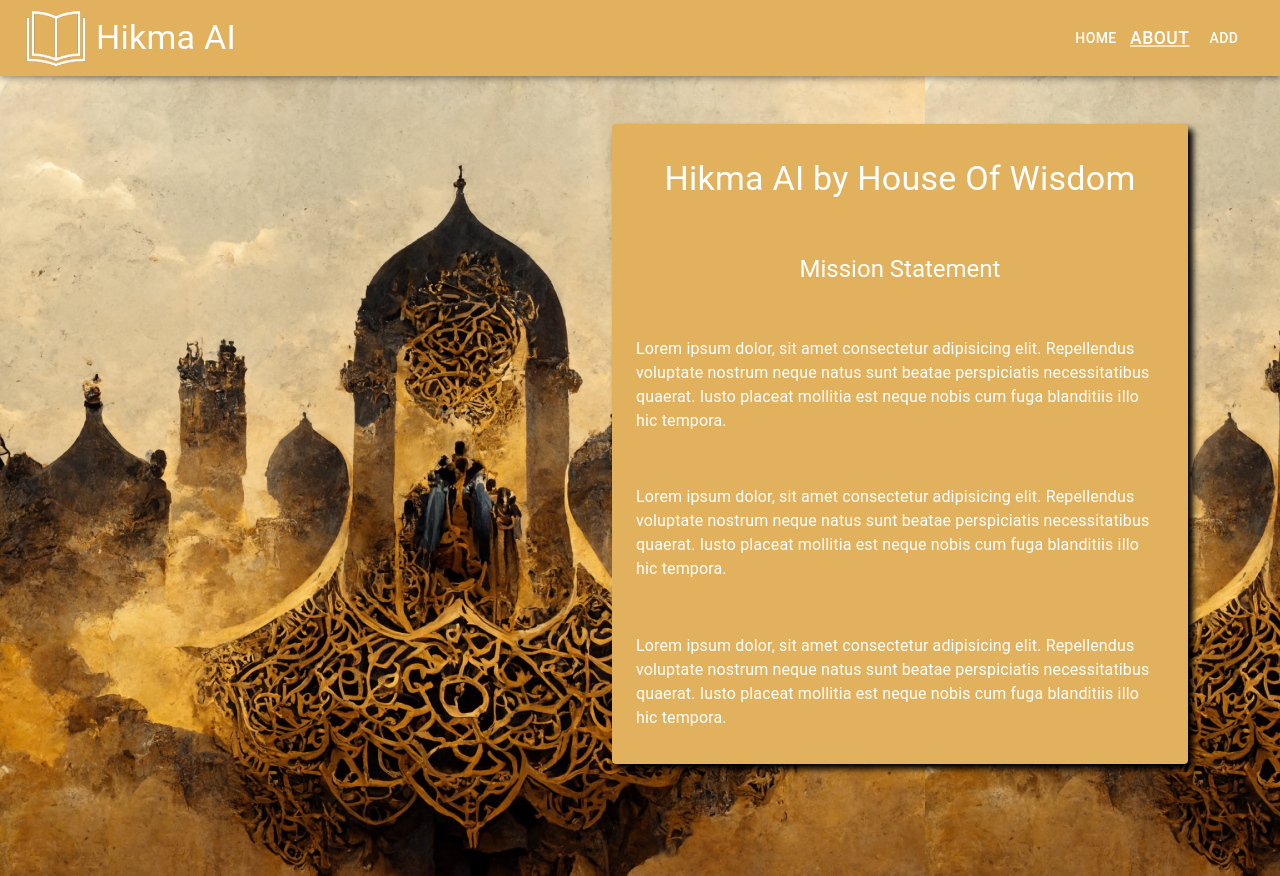
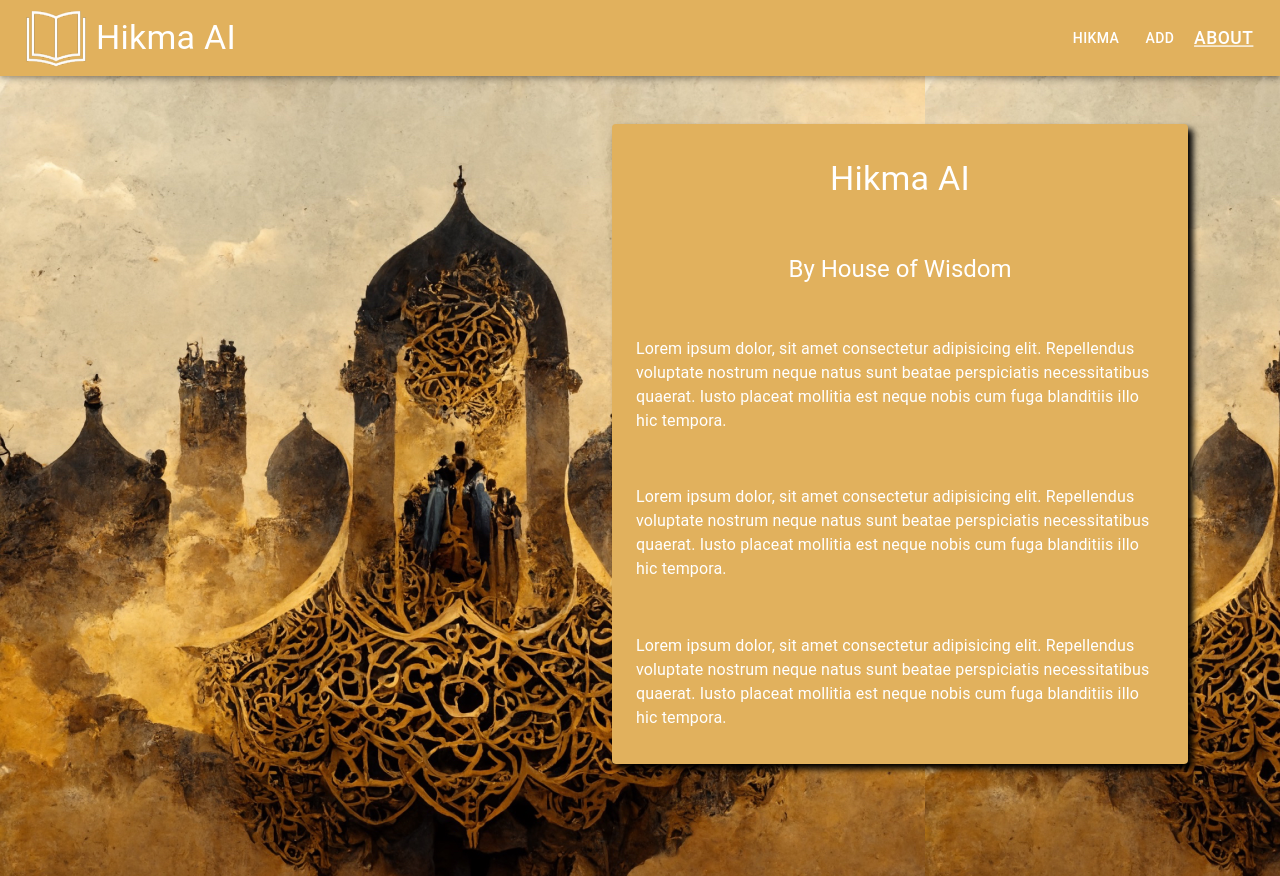
Before and after one commit to House-of-Wisdom-HOW/hikma-ai-frontend, a React (Create React App) app: page /about in a window 1280 px wide. Built offline with nearby package versions, Linux system fonts and the light colour scheme.

Commit message:
switch add and about buttons

```diff
--- a/src/App.tsx
+++ b/src/App.tsx
@@ -39,17 +39,18 @@ function App () {
             }>
           </Route>
 
+          <Route path='/add' element={
+            <Grid item xs={12}>
+              <Add />
+            </Grid>
+            } />
+
           <Route path='/about' element={
             <Grid item xs={12}>
               <About />
             </Grid>
             } />
 
-          <Route path='/add' element={
-            <Grid item xs={12}>
-              <Add />
-            </Grid>
-            } />
       </Routes>
 
       </Grid>
--- a/src/layout/About.tsx
+++ b/src/layout/About.tsx
@@ -3,6 +3,7 @@ import List from '../components/List';
 import bg from '../pics/bg.png';
 
 function About() {
+  // TODO: Add link to discord, github, etc, along with details on contributing.
   return (
     // Main wrapper
     <Box className='h-screen'
@@ -36,10 +37,10 @@ function About() {
             },
           }}>
           <Typography variant='h4' sx={{ '@media (max-width: 1024px)': { fontSize: '1.6rem' } }}>
-            Hikma AI by House Of Wisdom
+            Hikma AI
           </Typography>
           <Typography variant='h5' sx={{ '@media (max-width: 1024px)': { fontSize: '1.2rem' } }}>
-            Mission Statement
+            By House of Wisdom
           </Typography>
 
           {/* The description, rn is lorem ipsum dummy */}
--- a/src/layout/Add.tsx
+++ b/src/layout/Add.tsx
@@ -151,7 +151,7 @@ function Add() {
           />
 
           {/* check boxes */}
-          <Typography variant='h6'>Tool Tags</Typography>
+          <Typography variant='h6'>Tags</Typography>
           <FormGroup
             className='mt-2 gap-3'
             sx={{
--- a/src/layout/Nav.tsx
+++ b/src/layout/Nav.tsx
@@ -26,9 +26,9 @@ const renderNavItems = (isMobile: boolean, open: boolean, handleClick: (event: M
 
   return (
     <Box>
-      <NavButton to="/">Home</NavButton>
+      <NavButton to="/">Hikma</NavButton>
+      <NavButton to="/add">Add</NavButton>
       <NavButton to="/about">About</NavButton>
-      <NavButton to="/add">Add</NavButton>
     </Box>
   );
 };
@@ -68,13 +68,13 @@ function Nav() {
             }}
           >
             <MenuItem onClick={handleClose}>
-              <NavLink to="/">Home</NavLink>
+              <NavLink to="/">Hikma</NavLink>
+            </MenuItem>
+            <MenuItem onClick={handleClose}>
+              <NavLink to="/add">Add</NavLink>
             </MenuItem>
             <MenuItem onClick={handleClose}>
               <NavLink to="/about">About</NavLink>
-            </MenuItem>
-            <MenuItem onClick={handleClose}>
-              <NavLink to="/add">Add</NavLink>
             </MenuItem>
           </Menu>
         </Toolbar>
```
